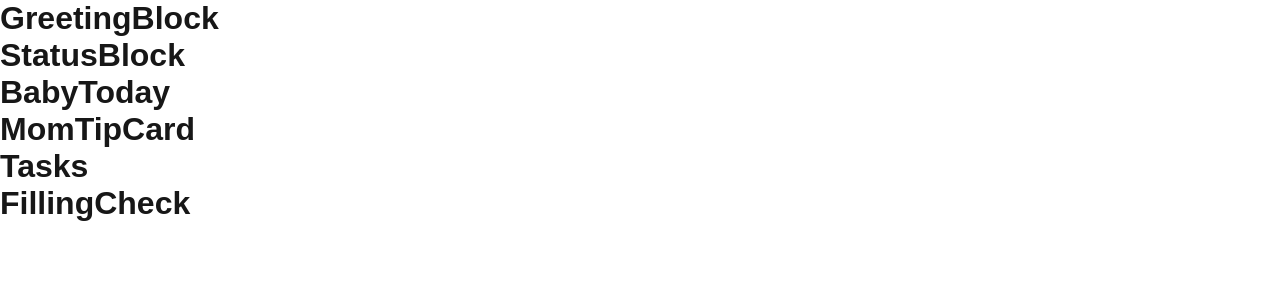
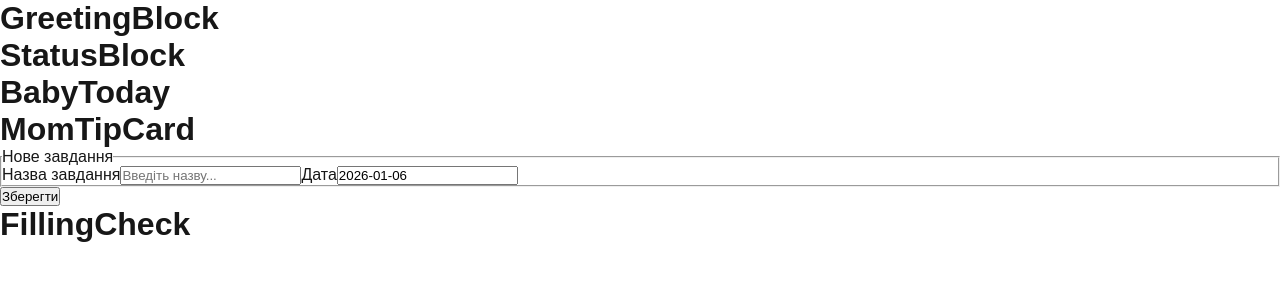
Before and after one commit to ZViacheslavV/fullstack-genesis-project-fs, a Next.js app: page / in a window 1280 px wide. Shown: the top 300 px of the page. Built offline with nearby package versions, Linux system fonts and the light colour scheme; no server answers.

Commit message:
add getTasks, createTask and render TaskReminderCard

```diff
--- a/app/page.tsx
+++ b/app/page.tsx
@@ -1,3 +1,5 @@
+import { AddTaskForm, TasksReminderCard } from './components';
+
 const Home = () => (
   <>
     <div>
@@ -7,7 +9,8 @@ const Home = () => (
       <h1>MomTipCard</h1>
     </div>
     <div>
-      <h1>Tasks</h1>
+      <AddTaskForm />
+      <TasksReminderCard />
       <h1>FillingCheck</h1>
     </div>
   </>
--- /dev/null
+++ b/components/common/CalendarDatePicker/CalendarDatePicker.tsx
@@ -0,0 +1,30 @@
+'use client';
+import { FieldProps } from 'formik';
+// import { useState } from 'react';
+import DatePicker from 'react-datepicker';
+
+import 'react-datepicker/dist/react-datepicker.css';
+
+const CalendarDatePicker: React.FC<FieldProps> = ({ form, field }) => {
+  // const [selectedDate, setSelectedDate] = useState<Date | null>(new Date());
+
+  const today = new Date();
+  today.setHours(0, 0, 0, 0);
+
+  const handleChange = (date: Date | null) => {
+    // setSelectedDate(date);
+    form.setFieldValue(field.name, date);
+  };
+
+  return (
+    <DatePicker
+      id={field.name}
+      dateFormat="yyyy-MM-dd"
+      selected={field.value}
+      onChange={handleChange}
+      minDate={today}
+    />
+  );
+};
+
+export default CalendarDatePicker;
--- a/components/tasks/AddTaskForm/AddTaskForm.tsx
+++ b/components/tasks/AddTaskForm/AddTaskForm.tsx
@@ -1,11 +1,92 @@
 'use client';
+import { ErrorMessage, Field, Form, Formik, FormikHelpers } from 'formik';
+import * as Yup from 'yup';
+import { format } from 'date-fns';
 
 import css from './AddTaskForm.module.css';
+import { useId } from 'react';
+import CalendarDatePicker from '@/components/common/CalendarDatePicker/CalendarDatePicker';
+import { useMutation, useQueryClient } from '@tanstack/react-query';
+import { useRouter } from 'next/navigation';
+import { TaskFormData } from '@/types/task';
+import { createTask } from '@/lib/api/userApi';
 
 //===========================================================================
+const today = new Date();
+today.setHours(0, 0, 0, 0);
+
+interface TaskFormValues {
+  name: string;
+  date: Date;
+}
+
+const initialValues: TaskFormValues = {
+  name: '',
+  date: today,
+};
+
+const TaskFormSchema = Yup.object().shape({
+  name: Yup.string()
+    .trim()
+    .min(1, 'Завдання має містити хоча б 1 символ')
+    .max(96, 'Завдання надто довге')
+    .required('Введіть текст завдання'),
+  date: Yup.date().min(today, 'Дата не може бути в минулому'),
+});
 
 function AddTaskForm() {
-  return <div className={css.picker}></div>;
+  const fieldId = useId();
+
+  const queryClient = useQueryClient();
+
+  // const router = useRouter();
+
+  const { mutate, isPending } = useMutation({
+    mutationFn: async (TaskFormData: TaskFormData) => await createTask(TaskFormData),
+    onSuccess() {
+      queryClient.invalidateQueries({
+        queryKey: ['task'],
+      });
+      // toast('Successfully submitted!');
+      // setErrors({});
+      // clearDraft();
+      // router.push('/');
+    },
+    onError: () => console.log('error mutation'),
+    // toast('Sorry, something went wrong, please try again'),
+  });
+
+  const handleSubmit = (values: TaskFormValues, actions: FormikHelpers<TaskFormValues>) => {
+    const payload = {
+      name: values.name,
+      // date: format(values.date, 'yyyy-MM-dd'),
+      date: values.date,
+    };
+
+    console.log('Order data (Formatted):', payload);
+    console.log('Order data:', values);
+
+    mutate(payload);
+    actions.resetForm();
+  };
+
+  return (
+    <Formik initialValues={initialValues} onSubmit={handleSubmit} validationSchema={TaskFormSchema}>
+      <Form>
+        <fieldset>
+          <legend>Нове завдання</legend>
+
+          <label htmlFor={`${fieldId}-name`}>Назва завдання</label>
+          <Field type="text" name="name" id={`${fieldId}-name`} placeholder="Введіть назву..." />
+          <ErrorMessage name="name" component="span" />
+
+          <label htmlFor={`${fieldId}-date`}>Дата</label>
+          <Field id={`${fieldId}-date`} name="date" component={CalendarDatePicker} />
+        </fieldset>
+        <button type="submit">Зберегти</button>
+      </Form>
+    </Formik>
+  );
 }
 
 export default AddTaskForm;
--- /dev/null
+++ b/components/tasks/TasksReminderCard/TasksReminderCard.client.tsx
@@ -0,0 +1,36 @@
+'use client';
+
+import { getTasks } from '@/lib/api/userApi';
+import { keepPreviousData, useQuery } from '@tanstack/react-query';
+import { format } from 'date-fns';
+import { useEffect } from 'react';
+
+export default function TaskReminderCardClientPage() {
+  const { data, isError, isSuccess } = useQuery({
+    queryKey: ['task'],
+    queryFn: () => getTasks(),
+    placeholderData: keepPreviousData,
+    refetchOnMount: false,
+  });
+  useEffect(() => {
+    if (isError) {
+      console.log('smth went wrong in get tasks');
+      // toast('Sorry, something went wrong, please try again');
+    }
+  }, [isError]);
+  console.log(data);
+  return (
+    <>
+      {isSuccess && data?.length > 0 && (
+        <ul>
+          {data.map((task) => (
+            <li key={task._id}>
+              <p>{task.name}</p>
+              <p>{format(new Date(task.date).toLocaleString(), 'yyyy-MM-dd')}</p>
+            </li>
+          ))}
+        </ul>
+      )}
+    </>
+  );
+}
--- a/components/tasks/TasksReminderCard/TasksReminderCard.tsx
+++ b/components/tasks/TasksReminderCard/TasksReminderCard.tsx
@@ -1,11 +1,12 @@
 'use client';
 
+import TaskReminderCardClientPage from './TasksReminderCard.client';
 import css from './TasksReminderCard.module.css';
 
 //===============================================================
 
 function TasksReminderCard() {
-  return <div className={css.backdrop}></div>;
+  return <TaskReminderCardClientPage />;
 }
 
 export default TasksReminderCard;
--- a/lib/api/userApi.ts
+++ b/lib/api/userApi.ts
@@ -0,0 +1,12 @@
+import { Task, TaskFormData } from '@/types/task';
+import { nextServer } from './api';
+
+export async function getTasks(): Promise<Task[]> {
+  const { data } = await nextServer.get<Task[]>('/tasks');
+  return data;
+}
+
+export async function createTask(newTask: TaskFormData): Promise<Task> {
+  const { data } = await nextServer.post<Task>('/tasks', newTask);
+  return data;
+}
--- a/package.json
+++ b/package.json
@@ -13,9 +13,11 @@
     "axios": "^1.13.2",
     "clsx": "^2.1.1",
     "cookie": "^1.1.1",
+    "date-fns": "^4.1.0",
     "formik": "^2.4.9",
     "next": "16.1.1",
     "react": "19.2.3",
+    "react-datepicker": "^9.1.0",
     "react-dom": "19.2.3",
     "react-paginate": "^8.3.0",
     "react-select": "^5.10.2",
--- /dev/null
+++ b/types/task.ts
@@ -0,0 +1,11 @@
+export interface Task {
+  _id: string;
+  name: string;
+  date: string;
+  isDone: boolean;
+}
+
+export interface TaskFormData {
+  name: string;
+  date: Date;
+}
```
Also changed, not shown: 2 other files (tests, documents, lock files or other folders).
